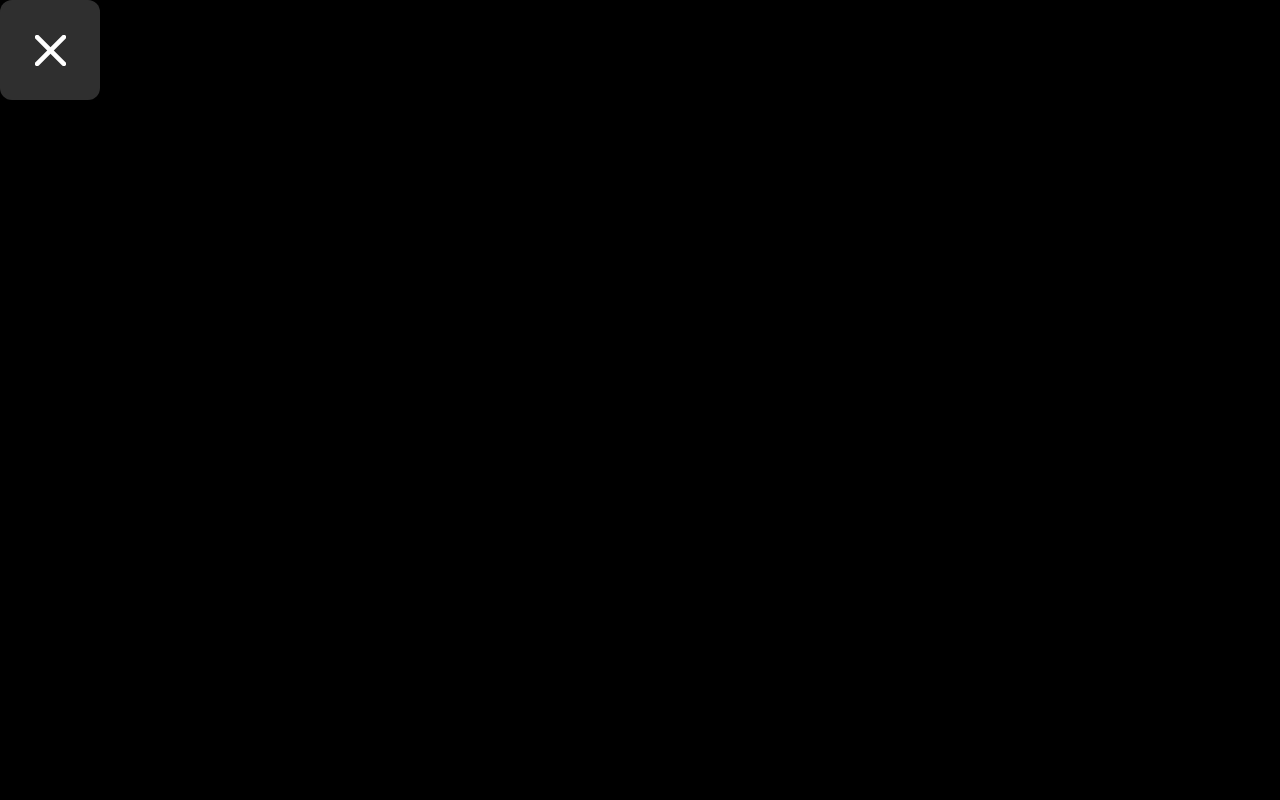
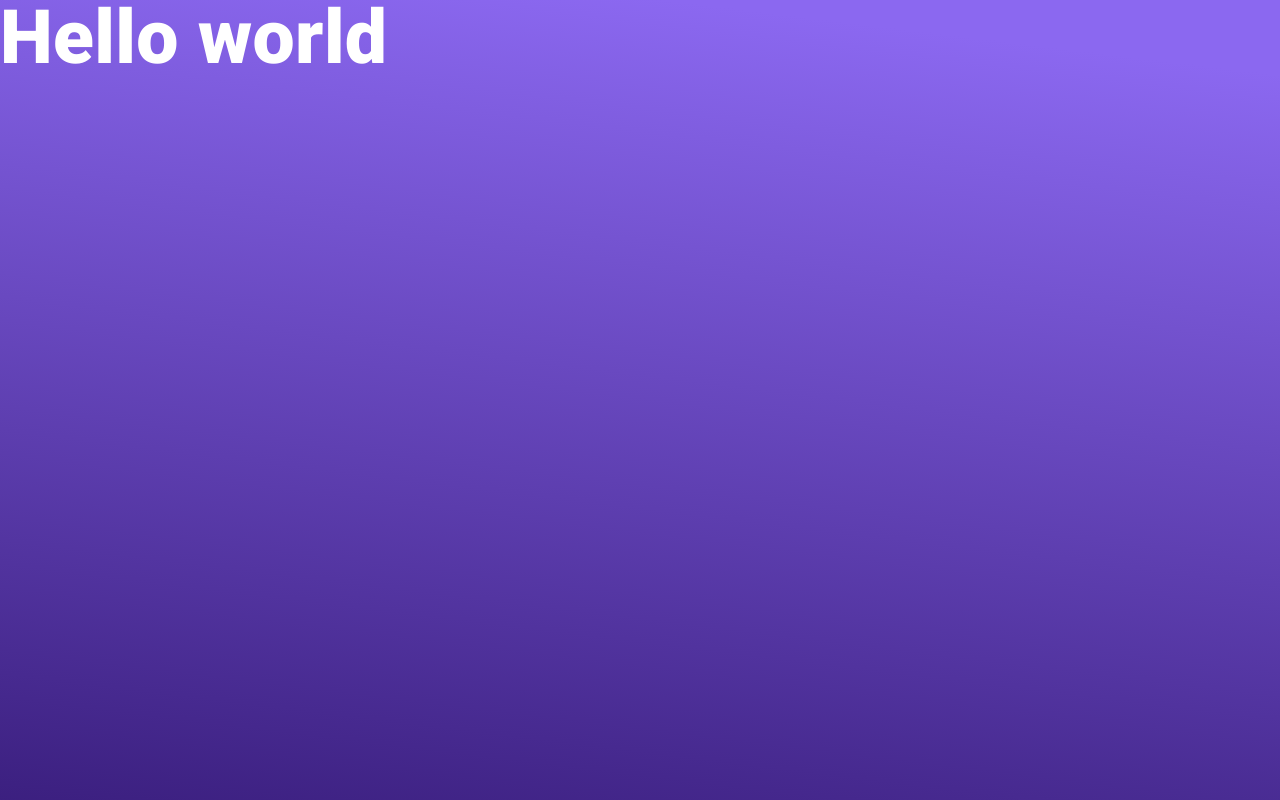
Before and after one commit to daviaxs/portfolio, a React (Vite) app: page /pagina-inicial in a window 1280 px wide. Built offline with nearby package versions, Linux system fonts and the light colour scheme.

Commit message:
created LayouBaseDePagina component

```diff
--- a/src/Reset.css
+++ b/src/Reset.css
@@ -17,7 +17,3 @@
 a {
   text-decoration: none;
 }
-
-body {
-  background: black;
-}
--- a/src/pages/pagina-inicial/PaginaInicial.tsx
+++ b/src/pages/pagina-inicial/PaginaInicial.tsx
@@ -1,23 +1,13 @@
-import { IconButton } from "../../shared/components/icon/iconButton"
-import { Icon } from "../../shared/components/icon/icon"
-import { Container } from "../../shared/components/container/Container"
+import { THeadingPrimary } from "../../shared/fonts"
+import { LayoutBaseDePagina } from "../../shared/layout"
+
 
 export const PaginaInicial = () => {
   return (
-    <Container
-      height="100px"
-      width="100px"
-
-      display="flex"
-      align="center"
-      justifyContent="center"
-
-      borderRadius={.8}
-      bg={"#2f2f2f"}
-    >
-      <IconButton height={4} width={4}>
-        <Icon name="xClose" size={1.5} />
-      </IconButton>
-    </Container>
+    <LayoutBaseDePagina>
+      <THeadingPrimary fontSize={5}>
+        Hello world
+      </THeadingPrimary>
+    </LayoutBaseDePagina>
   )
 }
--- /dev/null
+++ b/src/shared/layout/LayoutBaseDePagina.tsx
@@ -0,0 +1,12 @@
+import { Box } from "../components/box/Box"
+import { theme } from "../theme"
+
+
+export const LayoutBaseDePagina = ({children}: {children: React.ReactNode}) => {
+
+  return (
+    <Box bg={theme.bg.bg_linear} flexDir="row">
+      {children}
+    </Box>
+  )
+}
--- /dev/null
+++ b/src/shared/layout/index.ts
@@ -0,0 +1 @@
+export * from './LayoutBaseDePagina'
```
